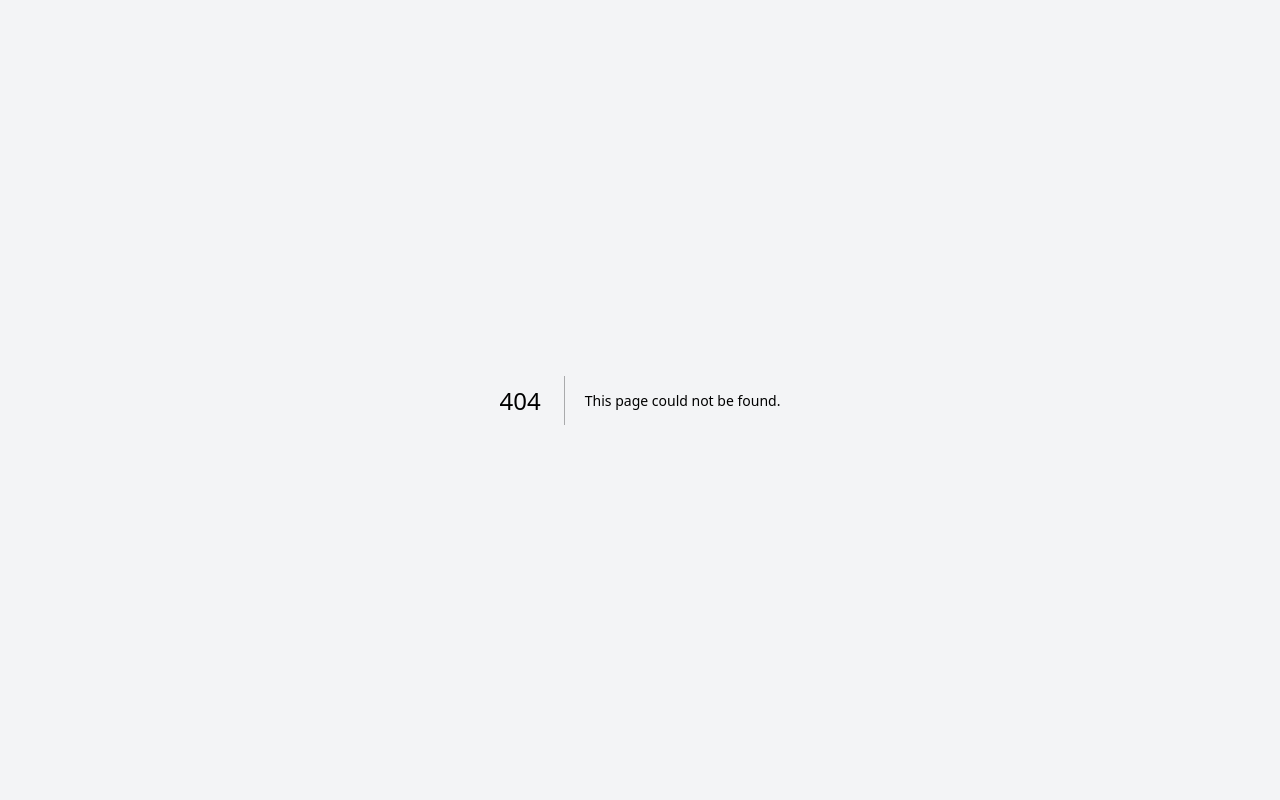
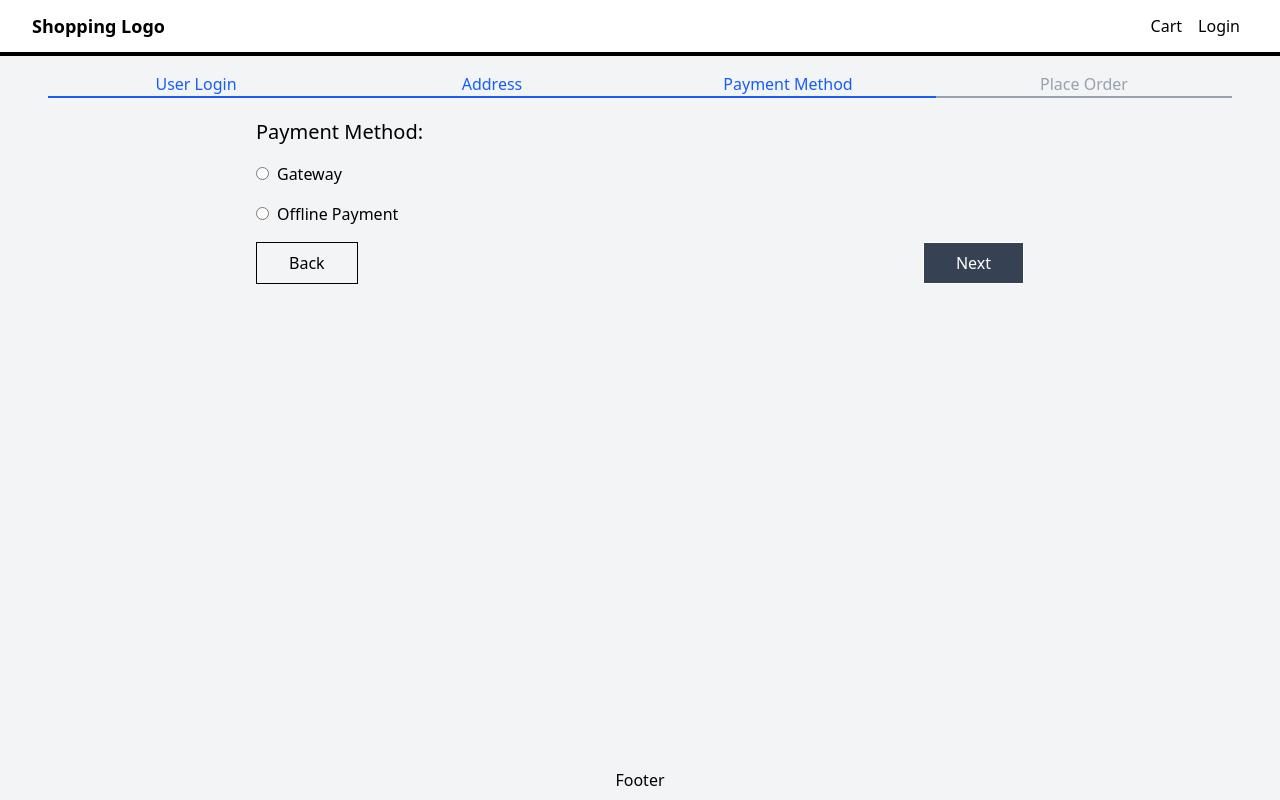
Before and after one commit to rsaniei/gembaazaar, a Next.js app: page /payment in a window 1280 px wide. Before the commit this address had no page. Built offline with nearby package versions, Linux system fonts and the light colour scheme; no server answers.

Commit message:
add payment page

```diff
--- /dev/null
+++ b/pages/payment.js
@@ -0,0 +1,41 @@
+import Layout from "@/components/Layout";
+import CheckoutWizard from "@/components/CheckoutWizard";
+import { useRouter } from "next/router";
+
+export default function PaymentPage() {
+	const router = useRouter();
+	const methods = ["Gateway", "Offline Payment"];
+	return (
+		<Layout title="Payment Page">
+			<CheckoutWizard activeStep={2} />
+			<form className="mx-auto max-w-screen-md">
+				<h2 className="mb-4 text-xl">Payment Method:</h2>
+				{methods.map((item) => (
+					<div key={item} className="mb-4">
+						<input
+							type="radio"
+							name="paymentMethod"
+							className="p-2"
+							id={item}
+						/>
+						<label className="p-2" htmlFor={item}>
+							{item}
+						</label>
+					</div>
+				))}
+				<div className="flex mb-4 justify-between">
+					<button
+						type="button"
+						onClick={() => router.push("/shipping")}
+						className="bg-gray-100 border border-black-500 px-8 py-2 cursor-pointer"
+					>
+						Back
+					</button>
+					<button className="bg-gray-700 text-white border border-black-500 px-8 py-2 cursor-pointer">
+						Next
+					</button>
+				</div>
+			</form>
+		</Layout>
+	);
+}
```
